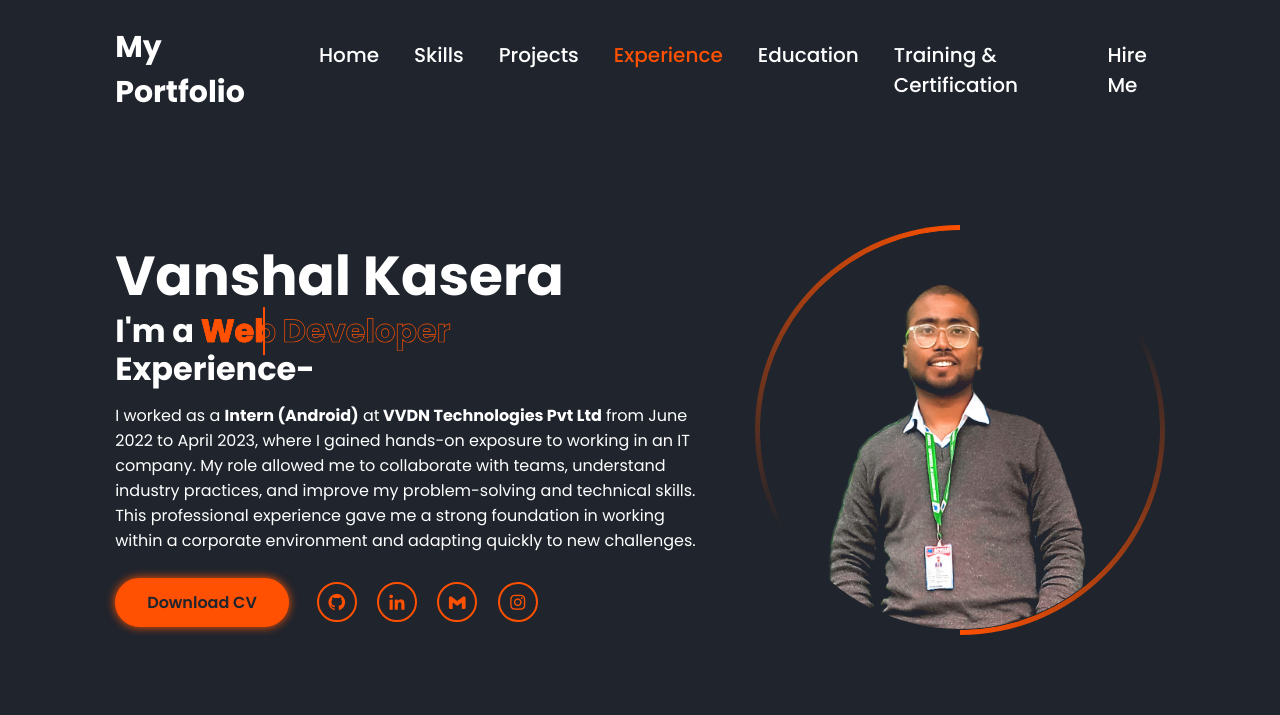
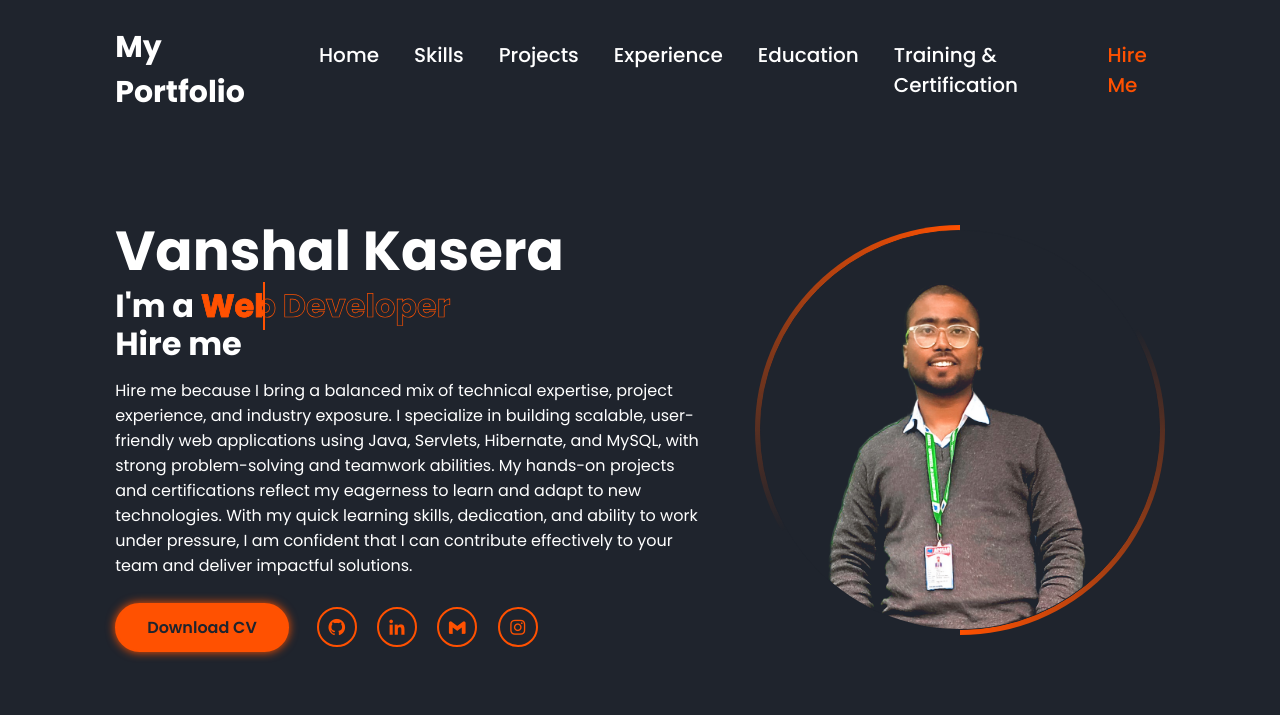
Before and after one commit to vanshalkasera/My-Portfolio, a plain HTML site: page experience.html in a window 1280 px wide. Drawn offline with nearby package versions, Linux system fonts and the light colour scheme.

Commit message:
Update experience.html

```diff
--- a/experience.html
+++ b/experience.html
@@ -9,17 +9,17 @@
     <script src="script.js"></script>
 </head>
 <body>
-    <nav class="navbar">
+   <nav class="navbar">
     <a href="index.html" class="logo">My Portfolio</a>
     <ul class="nav-links">
         <li><a href="index.html">Home</a></li>
         <li ><a href="skills.html">Skills</a></li>
         <li><a href="Projects.html">Projects</a></li>
-        <li class="active"><a href="experience.html">Experience</a></li>
+        <li><a href="experience.html">Experience</a></li>
         <li><a href="education.html">Education</a></li>
-        <li><a href="certificate.html">Training & Certification</a></li>
+        <li ><a href="certificate.html">Training & Certification</a></li>
 
-        <li><a href="HireMe.html">Hire Me</a></li>
+        <li class="active"><a href="HireMe.html">Hire Me</a></li>
     </ul>
     <!-- Hamburger icon -->
     <div class="menu-toggle">
@@ -47,9 +47,9 @@
                 <span style="--i:2" data-text="Android Developer">Android Developer</span>
                 <span style="--i:1" data-text="Software Engineer">Software Engineer</span>
             </h2><br>
-            <h2>Experience-</h2>
+            <h2>Hire me</h2>
             <p>
-                I worked as a <strong>Intern (Android)</strong>  at<strong> VVDN Technologies Pvt Ltd</strong> from June 2022 to April 2023, where I gained hands-on exposure to working in an IT company. My role allowed me to collaborate with teams, understand industry practices, and improve my problem-solving and technical skills. This professional experience gave me a strong foundation in working within a corporate environment and adapting quickly to new challenges.
+                Hire me because I bring a balanced mix of technical expertise, project experience, and industry exposure. I specialize in building scalable, user-friendly web applications using Java, Servlets, Hibernate, and MySQL, with strong problem-solving and teamwork abilities. My hands-on projects and certifications reflect my eagerness to learn and adapt to new technologies. With my quick learning skills, dedication, and ability to work under pressure, I am confident that I can contribute effectively to your team and deliver impactful solutions.
             </p>
             <div class="btn-sci">
                 <a href="https://drive.google.com/file/d/12m2xiMT_RGmgPilqwoEVdIWbgz_N9Hj5/view?usp=drive_link" class="btn">Download CV</a>
```
